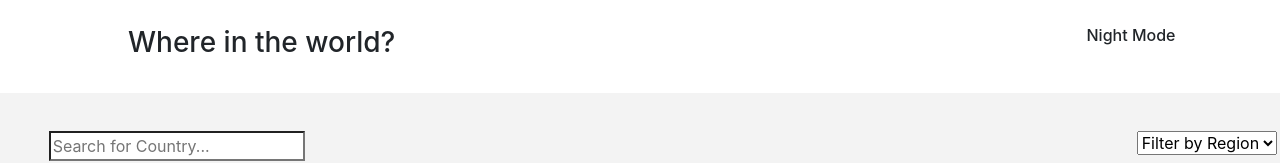
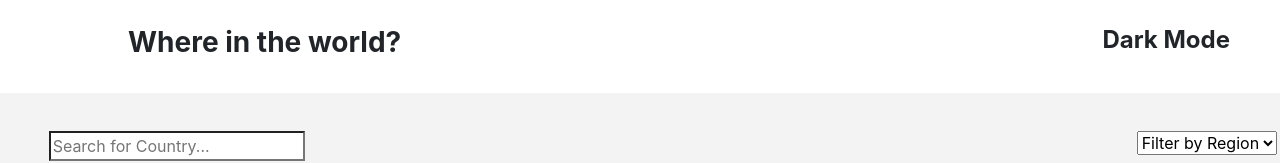
Before and after one commit to nouri89/countries-react, a React (Create React App) app: page / in a window 1280 px wide. Shown: the top 163 px of the page. Built offline with nearby package versions, Linux system fonts and the light colour scheme.

Commit message:
Update Header.js

```diff
--- a/src/Header.js
+++ b/src/Header.js
@@ -1,10 +1,27 @@
 import React from "react";
 
 const Header = () => {
+	function handelClick() {
+
+	}
 	return (
 		<div style={{ width: "100%", padding: "2% 0  2% 10%", display: "flex" }}>
-			<h3>Where in the world?</h3>
-			<h6 style={{ paddingLeft: "60%" }}> Night Mode</h6>
+			<h3 style={{fontWeight:"bolder"}}>Where in the world?</h3>
+			<div onClick={handelClick}
+				style={{
+
+					display: "flex",
+					paddingLeft: "60%",
+				}}
+			>
+				<i
+					className="fa fa-moon-o"
+					style={{ fontSize: "30px" ,paddingRight:"10px" }}
+				></i>
+				<h4 style={{fontWeight:"bold"}} >
+				Dark Mode
+				</h4>
+			</div>
 		</div>
 	);
 };
```
